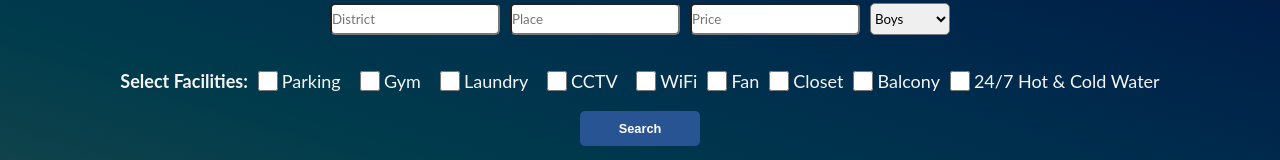
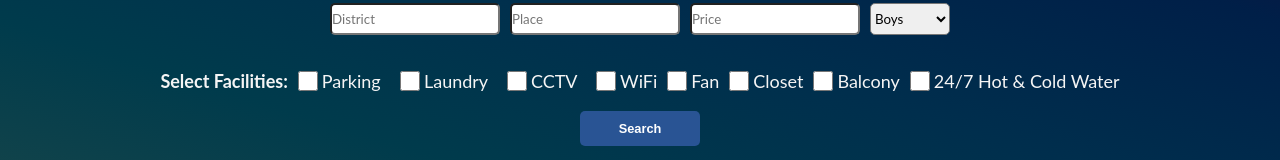
Before and after one commit to taukirsheikh/Hostel-Finder, a React (Vite) app: page / in a window 1280 px wide. Shown: the part 179-339 px from the top of the page. Built offline with nearby package versions, Linux system fonts and the light colour scheme.

Commit message:
search bar updated

```diff
--- a/src/Components/homeComponents/searchbar.jsx
+++ b/src/Components/homeComponents/searchbar.jsx
@@ -55,7 +55,7 @@ const Searchbar = () => {
               />
               <label htmlFor="parking">Parking &nbsp;</label>
               </div>
-              <div className="fact-item">
+              {/* <div className="fact-item">
 
 
               <input
@@ -63,7 +63,7 @@ const Searchbar = () => {
                 id="gym"
               />
               <label htmlFor="gym">Gym &nbsp;</label>
-              </div>
+              </div> */}
               <div className="fact-item">
 
               <input
```
